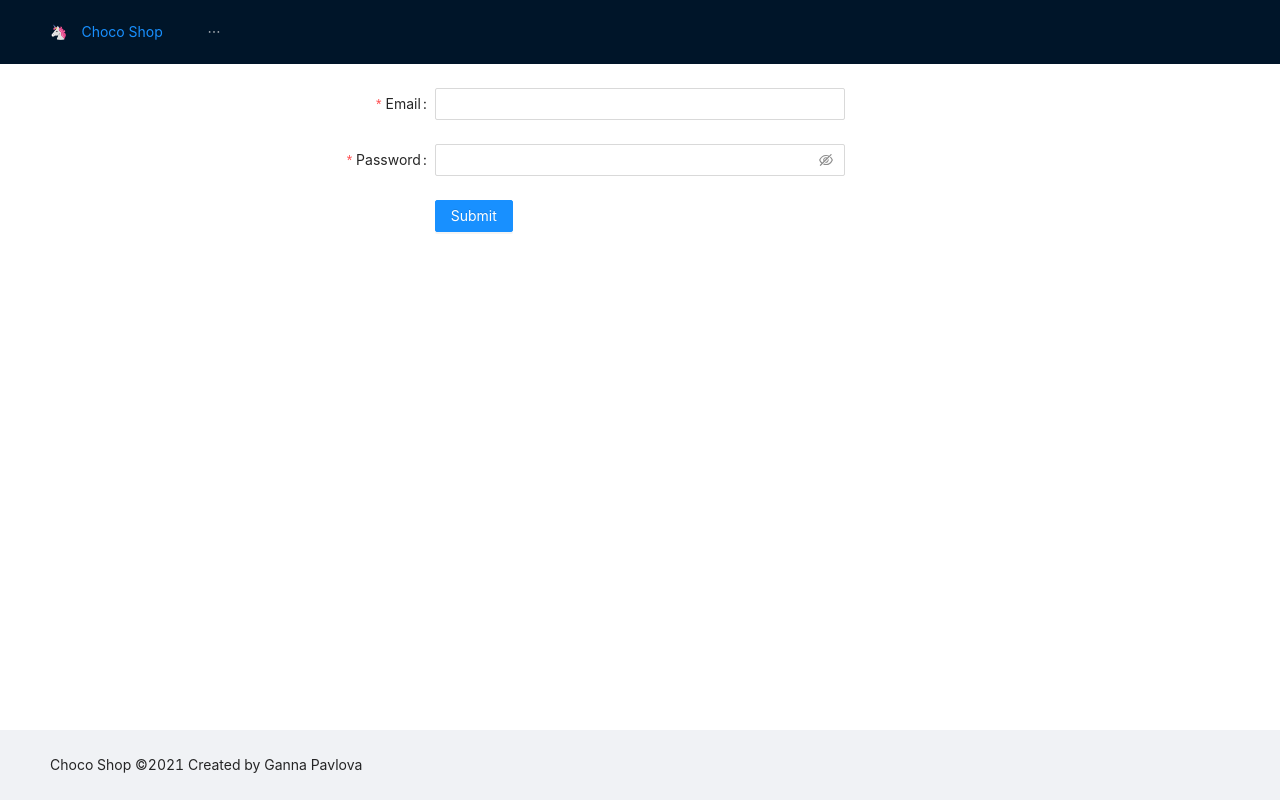
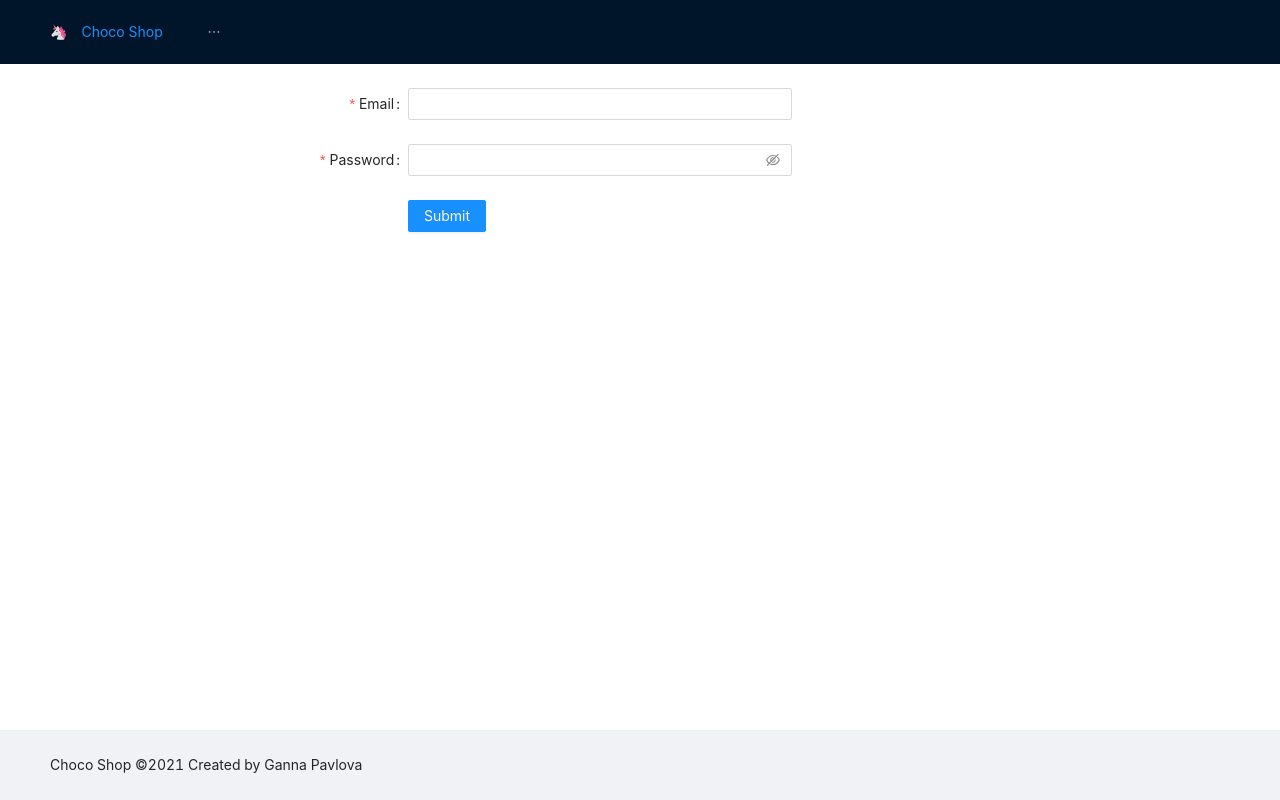
Before and after one commit to omm2/unicorn-shop, a React app: page /login in a window 1280 px wide. Built offline with nearby package versions, Linux system fonts and the light colour scheme; the HTML template or start-up script is replaced by a standard one.

Commit message:
Add minWidth to layout for display on bigger desktops

```diff
--- a/src/App.tsx
+++ b/src/App.tsx
@@ -15,17 +15,19 @@ import Login from './features/login/Login';
 import Products from './features/products/Products';
 import Orders from './features/orders/Orders';
 import Order from './features/orders/Order';
+import jss from './jss';
 
 const useStyles = createUseStyles({
   layout: {
+    background: jss.colors.white,
     display: 'flex',
     minHeight: '100vh',
     margin: 0
   },
   content: {
+    maxWidth: 1200,
     minHeight: '280px',
-    padding: '24px',
-    background: '#fff'
+    padding: '24px'
   },
   footer: {
     marginTop: 'auto'
--- a/src/features/products/Products.tsx
+++ b/src/features/products/Products.tsx
@@ -14,13 +14,13 @@ import { Title } from '../../components/Typography';
 import jss from '../../jss';
 
 const useStyles = createUseStyles({
-  wrapper: {
-    display: 'flex',
-    flexWrap: 'wrap'
-  },
   spinWrapper: {
     textAlign: 'center',
     margin: '20px 0'
+  },
+  productsWrapper: {
+    display: 'flex',
+    flexWrap: 'wrap'
   },
   productsHeader: {
     color: jss.colors.blue,
@@ -140,7 +140,7 @@ const Products: React.FC = () => {
         !!data.length &&
         <div>
           {productsHeader}
-          <div className={classes.wrapper}>
+          <div className={classes.productsWrapper}>
             {listProducts}
           </div>
         </div>
--- a/src/jss.ts
+++ b/src/jss.ts
@@ -6,6 +6,7 @@ export default {
   minWidthTablet: 768,
   colors: {
     lightGrey: '#f0f0f0',
-    blue: '#4dabf7'
+    blue: '#4dabf7',
+    white: '#ffffff'
   }
 };
```
